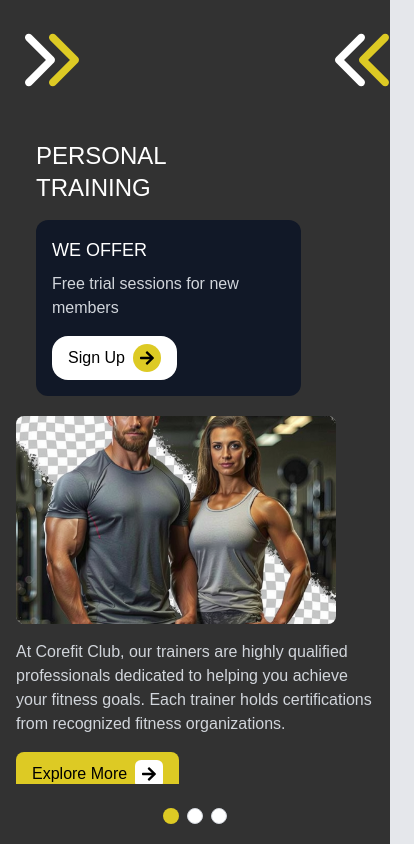
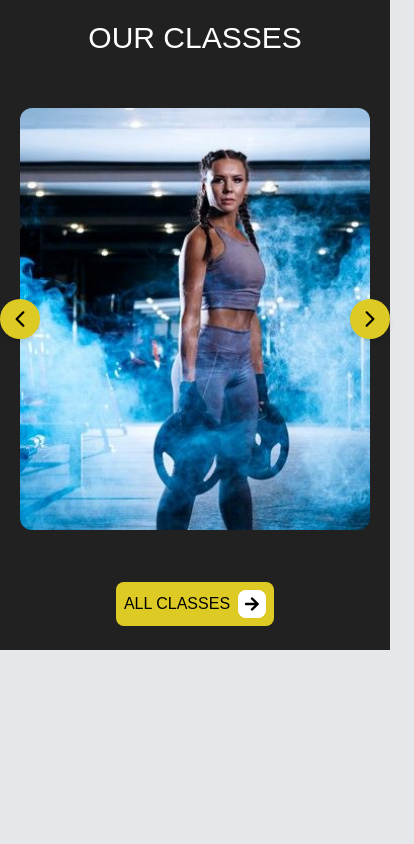
Before and after one commit to eyoaab/Gym-Management-Website, a React (Create React App) app in the folder front-end/gym-management-system/: page / in a window 390 px wide. Shown: the whole page, 414 px wide, since content can reach past the window. Built offline with nearby package versions, Linux system fonts and the light colour scheme; a web font is replaced by a local one.

Commit message:
i made the classes page responsive

```diff
--- a/front-end/gym-management-system/src/pages/classes-page/cards-page.jsx
+++ b/front-end/gym-management-system/src/pages/classes-page/cards-page.jsx
@@ -1,27 +1,24 @@
-import React from 'react';
-import ShowCards from './components/show-cards';
+import React from "react";
+import ShowCards from "./components/show-cards";
 import { FaArrowRight } from "react-icons/fa";
 
-
-function ClassesPage(){
+function ClassesPage() {
   return (
-        <div className='flex-col justify-between  bg-classBg px-10 pb-6 pt-5'>
-            <h1 className='text-center font-saira text-5xl text-white'>
+    <div className="flex-col justify-between  bg-classBg px-0 lg:px-3 pb-6 pt-5">
+      <h1 className="text-center font-saira text-3xl md:text-4xl lg:text-5xl text-white">
         OUR CLASSES
       </h1>
       {/* classes page */}
       <ShowCards />
       {/* explore buttons part */}
 
-            <div className="inline-flex items-center justify-start bg-darkYellow text-black py-2 px-4 rounded-xl w-fit">
+      <div className="inline-flex items-center justify-start bg-darkYellow text-black py-2 sm:py-2 px-2 sm:px-4 rounded-lg w-fit">
         <span className="font-medium">ALL CLASSES</span>
         <div className="bg-white rounded-lg w-7 h-7 flex justify-center items-center ml-2">
           <FaArrowRight />
         </div>
       </div>
-
     </div>
-
   );
 }
-export default ClassesPage
+export default ClassesPage;
--- a/front-end/gym-management-system/src/pages/classes-page/components/class-card.jsx
+++ b/front-end/gym-management-system/src/pages/classes-page/components/class-card.jsx
@@ -1,9 +1,9 @@
-import React from 'react';
-import cardImage from '../../../assets/images/claassCard.jpeg';
+import React from "react";
+import cardImage from "../../../assets/images/claassCard.jpeg";
 
 function ClassCard() {
   return (
-    <div className="relative group w-[350px] h-[50vh] lg:h-[400px] rounded-6xl overflow-auto">
+    <div className="relative group w-[350px]  md:w-[300px] lg:w-[350px] sm:w-[250px] h-[50vh] lg:h-[400px] rounded-xl overflow-hidden">
       {/* Image Background with Transform on Hover */}
       <div
         className="w-full h-full bg-cover bg-center bg-no-repeat transition-transform duration-300 ease-in-out
@@ -21,13 +21,10 @@ function ClassCard() {
         className="absolute inset-0 flex items-center justify-center opacity-0 transition-opacity duration-300
                    group-hover:opacity-100"
       >
-        <h3 className="text-white text-4xl font-saira tracking-wide">
-          CARDIO
-        </h3>
+        <h3 className="text-white text-4xl font-saira tracking-wide">CARDIO</h3>
       </div>
     </div>
   );
 }
 
-
 export default ClassCard;
--- a/front-end/gym-management-system/src/pages/classes-page/components/show-cards.jsx
+++ b/front-end/gym-management-system/src/pages/classes-page/components/show-cards.jsx
@@ -1,11 +1,43 @@
-import React from "react";
+import React, { useRef } from "react";
+import { IoIosArrowBack, IoIosArrowForward } from "react-icons/io";
 import ClassCard from "./class-card";
 
 function ShowCards() {
+  const scrollContainerRef = useRef(null);
+
+  const scrollLeft = () => {
+    if (scrollContainerRef.current) {
+      scrollContainerRef.current.scrollBy({
+        left: -300, // Adjust scroll amount
+        behavior: "smooth",
+      });
+    }
+  };
+
+  const scrollRight = () => {
+    if (scrollContainerRef.current) {
+      scrollContainerRef.current.scrollBy({
+        left: 300, // Adjust scroll amount
+        behavior: "smooth",
+      });
+    }
+  };
+
   return (
-    <div className="py-10 container px-5 mx-auto sm:px-6 lg:px-8 my-3">
+    <div className="py-10 container px-5 mx-auto sm:px-6 lg:px-8 my-3 relative">
+      {/* Left Arrow Button */}
+      <button
+        onClick={scrollLeft}
+        aria-label="Scroll Left"
+        className="absolute left-0 top-1/2 transform -translate-y-1/2 z-10 bg-darkYellow text-black p-2 rounded-full shadow-md"
+      >
+        <IoIosArrowBack size={24} />
+      </button>
+
+      {/* Cards Container */}
       <div
-        className="flex  flex-row space-x-10 overflow-x-auto scrollbar-hide"
+        ref={scrollContainerRef}
+        className="flex flex-row space-x-4 overflow-x-auto scrollbar-hide"
         style={{ scrollSnapType: "x mandatory" }}
       >
         {/* Render multiple cards */}
@@ -25,6 +57,15 @@ function ShowCards() {
           <ClassCard />
         </div>
       </div>
+
+      {/* Right Arrow Button */}
+      <button
+        onClick={scrollRight}
+        aria-label="Scroll Right"
+        className="absolute right-0 top-1/2 transform -translate-y-1/2 z-10 bg-darkYellow text-black p-2 rounded-full shadow-md"
+      >
+        <IoIosArrowForward size={24} />
+      </button>
     </div>
   );
 }
--- a/front-end/gym-management-system/src/pages/home-page/main-page.jsx
+++ b/front-end/gym-management-system/src/pages/home-page/main-page.jsx
@@ -13,9 +13,9 @@ function MainPage() {
   return (
     <div className="flex flex-col">
       {/* <HomePage /> */}
+      <ClassesPage />
+      {/*
       <ServicePage />
-      {/*
-            <ClassesPage />
             <TeatimonialsPage />
             <ShortBlogsPage />
             <PlansOptionPage />
```
Lines whose indentation alone changed are shown as unchanged.
